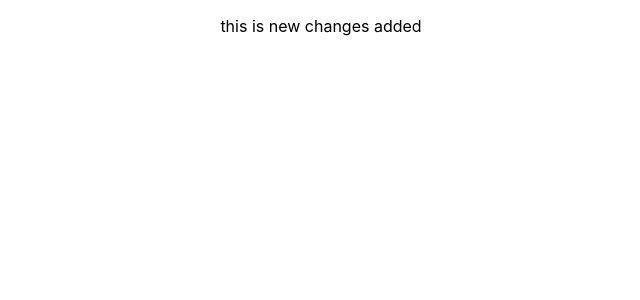
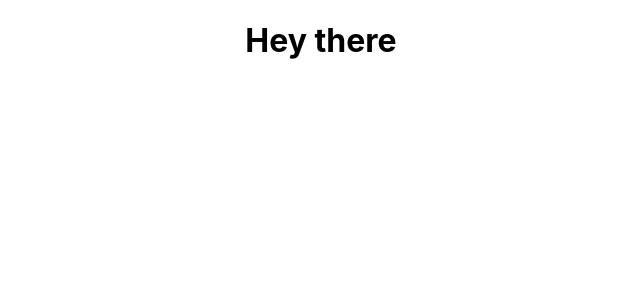
Before and after one commit to vaibhavghag1/react_git_demo, a React (Create React App) app: page / in a window 1280 px wide. Shown: the top 300 px of the page, without its empty margins (319-959 px from the left). Built offline with nearby package versions, Linux system fonts and the light colour scheme.

Commit message:
Commit from new branch.

```diff
--- a/src/App.js
+++ b/src/App.js
@@ -4,7 +4,7 @@ import './App.css';
 function App() {
   return (
     <div className="App">
-      <p>this is new changes added</p>
+      <h1>Hey there</h1>
     </div>
   );
 }
```
